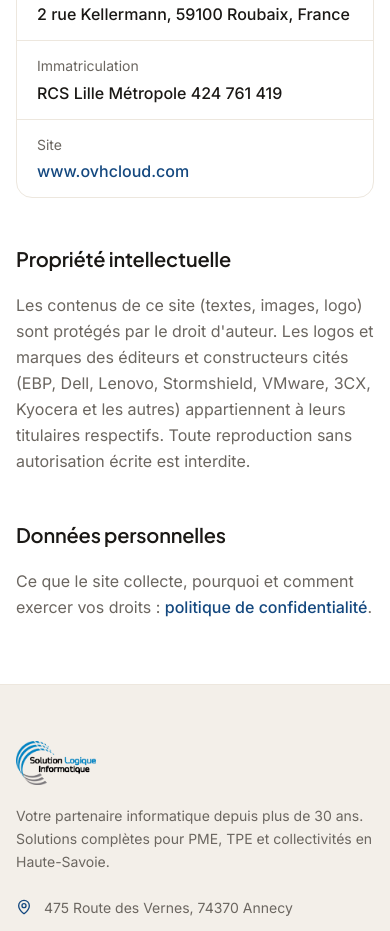
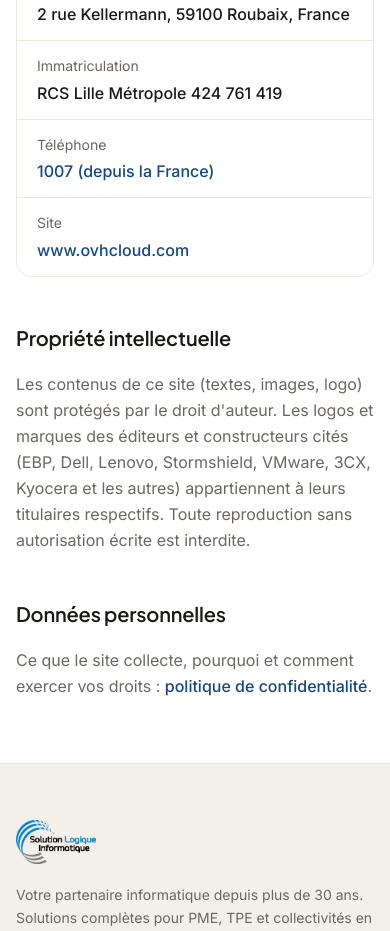
Before and after one commit to SolutionLogique/WebSolutionLogique, a Next.js app in the folder Web_NextJS/: page /mentions-legales in a window 390 px wide. Shown: the part 1420-2351 px from the top of the page. Built offline with nearby package versions, Linux system fonts and the light colour scheme.

Commit message:
fix(legal): téléphone de l'hébergeur dans les mentions légales
La LCEN demande le téléphone de l'hébergeur : 1007, le numéro qu'OVHcloud
publie pour ses clients en France.

```diff
--- a/Web_NextJS/app/mentions-legales/page.tsx
+++ b/Web_NextJS/app/mentions-legales/page.tsx
@@ -7,7 +7,9 @@ import Link from "next/link";
    - denomination, forme, siege, RCS, president : annuaire des entreprises
      (API recherche-entreprises) et annonces BODACC du greffe d'Annecy ;
    - TVA intracommunautaire : calculee depuis le SIREN, validee par VIES ;
-   - hebergeur : mentions legales publiees par OVHcloud.
+   - hebergeur : mentions legales publiees par OVHcloud
+     (www.ovhcloud.com/fr/terms-and-conditions/) ; telephone 1007 : documents
+     d'OVHcloud (« appelez-nous au 1007 », relu le 29/10/2026).
    Le capital social n'a pas ete retrouve dans une source publique : il n'est
    pas ecrit ici tant que la direction ne l'a pas confirme. */
 
@@ -26,6 +28,7 @@ const HEBERGEUR = [
   { libelle: "Hébergeur", valeur: "OVH SAS" },
   { libelle: "Adresse", valeur: "2 rue Kellermann, 59100 Roubaix, France" },
   { libelle: "Immatriculation", valeur: "RCS Lille Métropole 424 761 419" },
+  { libelle: "Téléphone", valeur: "1007 (depuis la France)", href: "tel:1007" },
   { libelle: "Site", valeur: "www.ovhcloud.com", href: "https://www.ovhcloud.com/fr/" },
 ];
 
```
